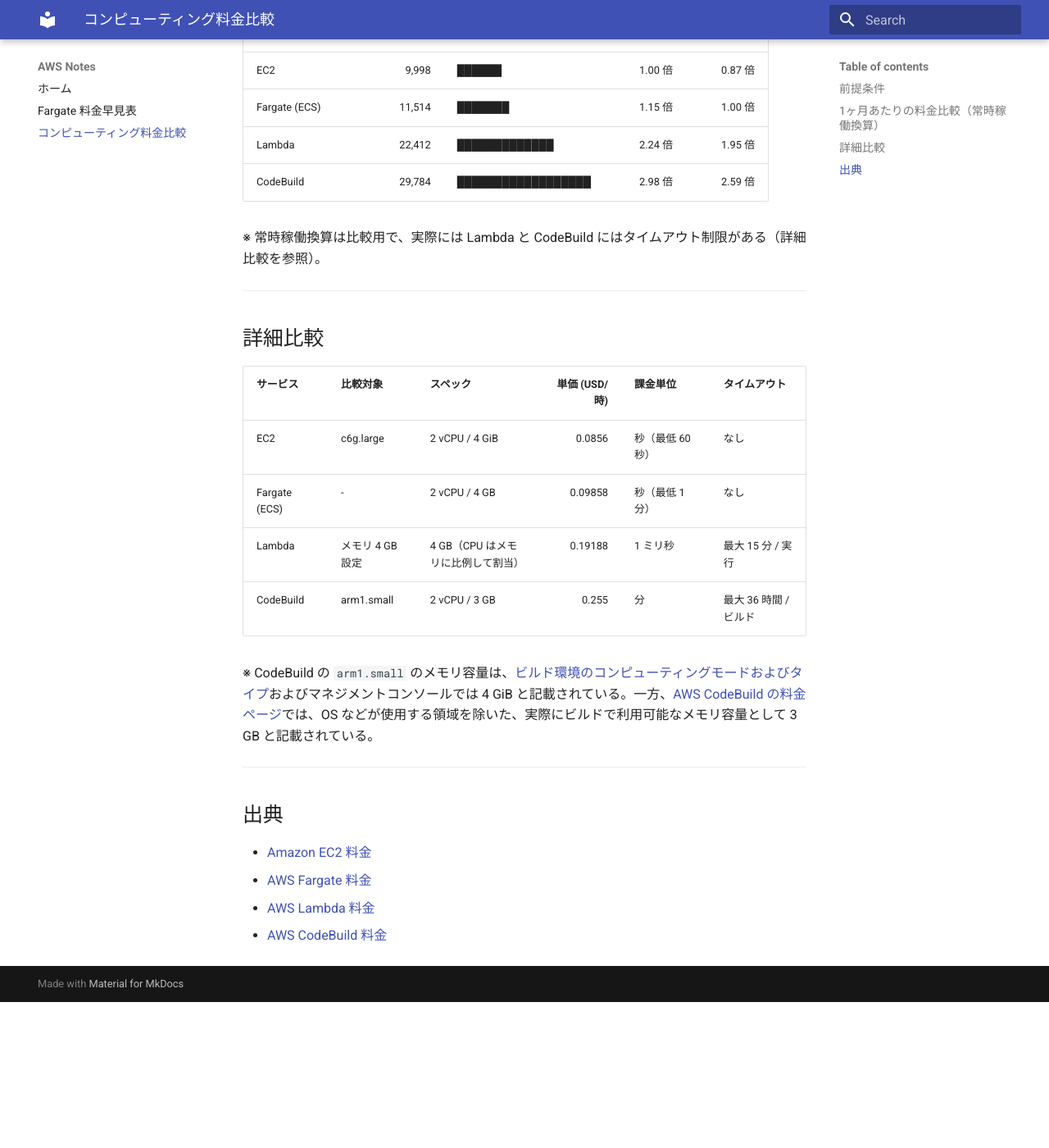
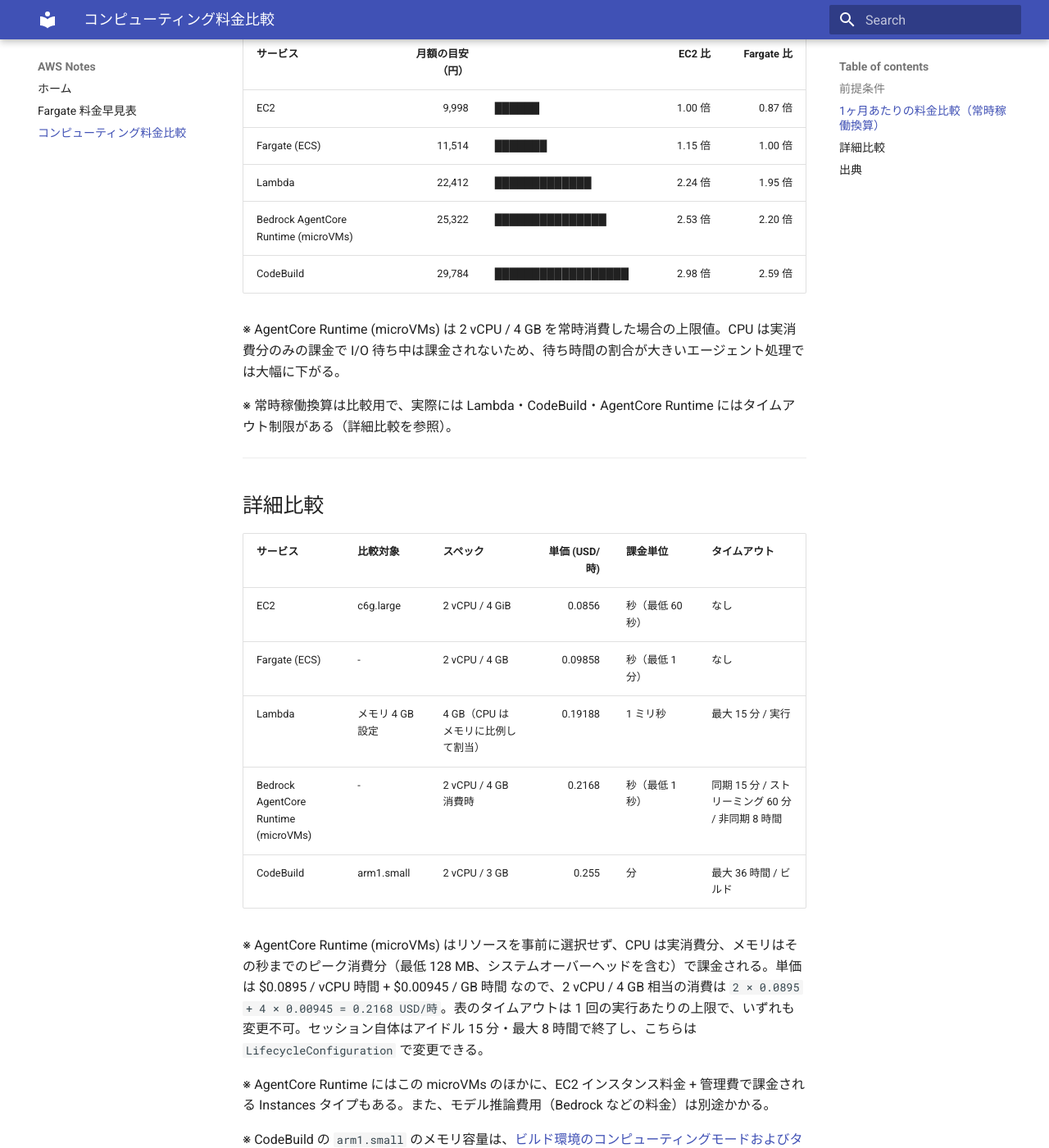
Before and after one commit to hiro1202/aws-notes, an MkDocs documentation site: the page built from docs/compute.md, in a window 1280 px wide and 1400 px high, scrolled down 708 px. Shown: the whole window at 82% size. Built offline with MkDocs 1.6.1 and Material for MkDocs 9.7.7, drawn with Linux system fonts in a browser that asks for light colours; before the commit the page ends 1930 px from its top, so only the background shows below that; some of the changed text lies outside the part shown.

Commit message:
Add Bedrock AgentCore Runtime to the pricing comparison
AgentCore Runtime microVMs bill for actual CPU consumption and peak
memory rather than pre-allocated resources, so the monthly figure is
the upper bound for a fully saturated 2 vCPU / 4 GB session.

Timeouts are per-invocation limits (15 min sync, 60 min streaming,
8 hours async) and none of them are adjustable; the separately
configurable idle and max-lifetime settings are noted alongside.

Co-Authored-By: Claude Opus 5 <noreply@anthropic.com>
Claude-Session: https://claude.ai/code/session_01UsjHw5wXhF57SK6NrMyy44

```diff
--- a/docs/compute.md
+++ b/docs/compute.md
@@ -12,8 +12,8 @@
 - 購入オプション: オンデマンド
 - 為替レート: 1 USD = 160 円、月間 730 時間
 - スペックは 2 vCPU / 4 GB 相当
-- 単価は 2026 年 7 月時点
-- Lambda のリクエスト課金と無料枠、EC2 の EBS 代は含まない
+- 単価は 2026 年 7 月時点（AgentCore Runtime のみ 2026 年 9 月時点）
+- Lambda のリクエスト課金と無料枠、EC2 の EBS 代、AgentCore Runtime のストレージ代・データ転送代は含まない
 
 ---
 
@@ -24,9 +24,12 @@
 | EC2 | 9,998 | ██████ | 1.00 倍 | 0.87 倍 |
 | Fargate (ECS) | 11,514 | ███████ | 1.15 倍 | 1.00 倍 |
 | Lambda | 22,412 | █████████████ | 2.24 倍 | 1.95 倍 |
+| Bedrock AgentCore Runtime (microVMs) | 25,322 | ███████████████ | 2.53 倍 | 2.20 倍 |
 | CodeBuild | 29,784 | ██████████████████ | 2.98 倍 | 2.59 倍 |
 
-※ 常時稼働換算は比較用で、実際には Lambda と CodeBuild にはタイムアウト制限がある（詳細比較を参照）。
+※ AgentCore Runtime (microVMs) は 2 vCPU / 4 GB を常時消費した場合の上限値。CPU は実消費分のみの課金で I/O 待ち中は課金されないため、待ち時間の割合が大きいエージェント処理では大幅に下がる。
+
+※ 常時稼働換算は比較用で、実際には Lambda・CodeBuild・AgentCore Runtime にはタイムアウト制限がある（詳細比較を参照）。
 
 ---
 
@@ -37,7 +40,12 @@
 | EC2 | c6g.large | 2 vCPU / 4 GiB | 0.0856 | 秒（最低 60 秒） | なし |
 | Fargate (ECS) | - | 2 vCPU / 4 GB | 0.09858 | 秒（最低 1 分） | なし |
 | Lambda | メモリ 4 GB 設定 | 4 GB（CPU はメモリに比例して割当） | 0.19188 | 1 ミリ秒 | 最大 15 分 / 実行 |
+| Bedrock AgentCore Runtime (microVMs) | - | 2 vCPU / 4 GB 消費時 | 0.2168 | 秒（最低 1 秒） | 同期 15 分 / ストリーミング 60 分 / 非同期 8 時間 |
 | CodeBuild | arm1.small | 2 vCPU / 3 GB | 0.255 | 分 | 最大 36 時間 / ビルド |
+
+※ AgentCore Runtime (microVMs) はリソースを事前に選択せず、CPU は実消費分、メモリはその秒までのピーク消費分（最低 128 MB、システムオーバーヘッドを含む）で課金される。単価は $0.0895 / vCPU 時間 + $0.00945 / GB 時間 なので、2 vCPU / 4 GB 相当の消費は `2 × 0.0895 + 4 × 0.00945 = 0.2168 USD/時`。表のタイムアウトは 1 回の実行あたりの上限で、いずれも変更不可。セッション自体はアイドル 15 分・最大 8 時間で終了し、こちらは `LifecycleConfiguration` で変更できる。
+
+※ AgentCore Runtime にはこの microVMs のほかに、EC2 インスタンス料金 + 管理費で課金される Instances タイプもある。また、モデル推論費用（Bedrock などの料金）は別途かかる。
 
 ※ CodeBuild の `arm1.small` のメモリ容量は、[ビルド環境のコンピューティングモードおよびタイプ](https://docs.aws.amazon.com/ja_jp/codebuild/latest/userguide/build-env-ref-compute-types.html)およびマネジメントコンソールでは 4 GiB と記載されている。一方、[AWS CodeBuild の料金ページ](https://aws.amazon.com/codebuild/pricing/)では、OS などが使用する領域を除いた、実際にビルドで利用可能なメモリ容量として 3 GB と記載されている。
 
@@ -49,3 +57,5 @@
 - [AWS Fargate 料金](https://aws.amazon.com/fargate/pricing/)
 - [AWS Lambda 料金](https://aws.amazon.com/lambda/pricing/)
 - [AWS CodeBuild 料金](https://aws.amazon.com/codebuild/pricing/)
+- [Amazon Bedrock AgentCore 料金](https://aws.amazon.com/bedrock/agentcore/pricing/)
+- [Amazon Bedrock AgentCore のクォータ](https://docs.aws.amazon.com/bedrock-agentcore/latest/devguide/bedrock-agentcore-limits.html)
```
